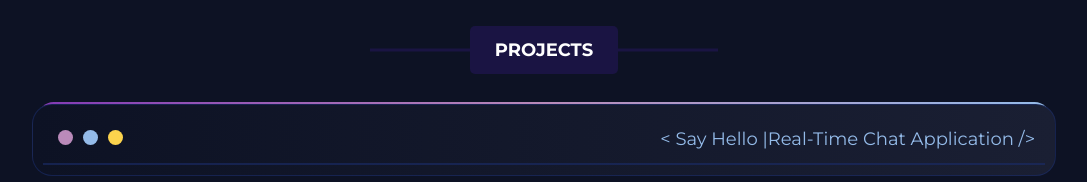
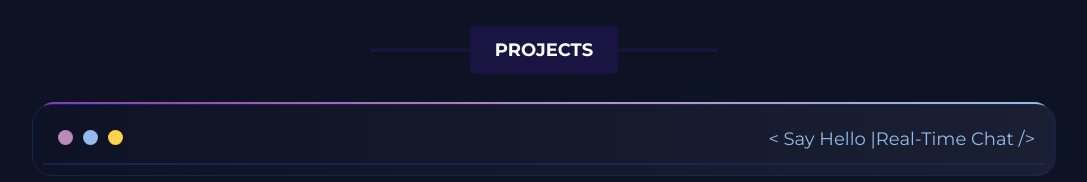
Before and after one commit to YasminMuntaserN/portfolio, a React (Vite) app: page / in a window 1280 px wide. Shown: the part 1760-1942 px from the top of the page, without its empty margins (96-1183 px from the left). Built offline with nearby package versions, Linux system fonts and the light colour scheme.

Commit message:
refactor : edit the projects data

```diff
--- a/src/data/data-projects.js
+++ b/src/data/data-projects.js
@@ -1,7 +1,7 @@
 export const projects = [
   {
     id: 1,
-    name: "Say Hello |Real-Time Chat Application",
+    name: "Say Hello |Real-Time Chat",
     date: "11/2024 - Present",
     description:
       "A seamless communication platform enabling real-time private and group messaging with features like user authentication, profile management .It offers a user-friendly interface for chat organization, group creation, and efficient interaction in a fast and secure environment.",
@@ -18,8 +18,8 @@ export const projects = [
     ],
     image: "./projects/sayHello.png",
     markFillImage: true,
-    demo: "https://youtu.be/ZqCrSqjeXdg?si=AOT9c9hJqpY2hgIe",
-    github: "https://github.com/YasminMuntaserN/cake-delivery.git",
+    demo: "https://youtu.be/WRg_YS79C2s",
+    github: "https://github.com/YasminMuntaserN/say-hello.git",
   },
   {
     id: 2,
```
